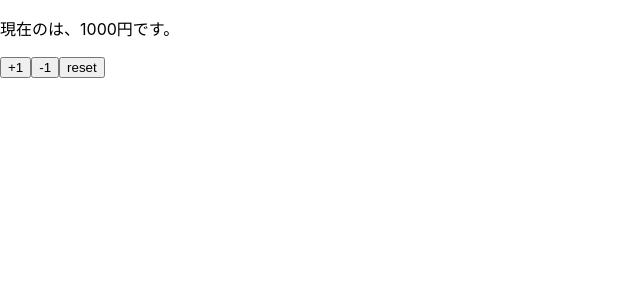
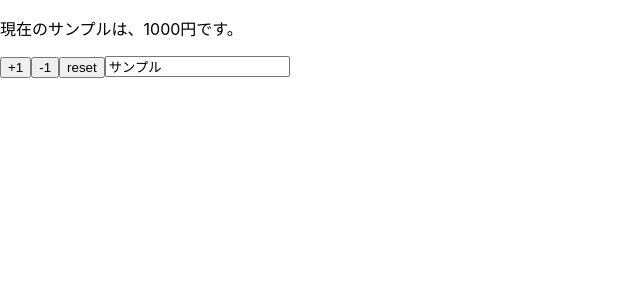
Before and after one commit to misaki-kawaguchi/react_hooks_sample, a React (Create React App) app: page / in a window 1280 px wide. Shown: the top 300 px of the page, without its empty margins (0-640 px from the left). Built offline with nearby package versions, Linux system fonts and the light colour scheme.

Commit message:
nameを変更できるようにする

```diff
--- a/src/App.js
+++ b/src/App.js
@@ -3,6 +3,11 @@ import React, { useState } from "react";
 const App = (props) => {
   const [name, setName] = useState(props.name);
   const [price, setPrice] = useState(props.price);
+
+  const reset = () => {
+    setPrice(props.price);
+    setName(props.name);
+  };
 
   return (
     // <></>で囲ってもok
@@ -12,13 +17,18 @@ const App = (props) => {
       </p>
       <button onClick={() => setPrice(price + 1)}>+1</button>
       <button onClick={() => setPrice(price - 1)}>-1</button>
-      <button onClick={() => setPrice(props.price)}>reset</button>
+      <button onClick={reset}>reset</button>
+      <input
+        type="text"
+        value={name}
+        onChange={(e) => setName(e.target.value)}
+      />
     </React.Fragment>
   );
 };
 
 App.defaultProps = {
-  name: "",
+  name: "サンプル",
   price: 1000,
 };
 
```
